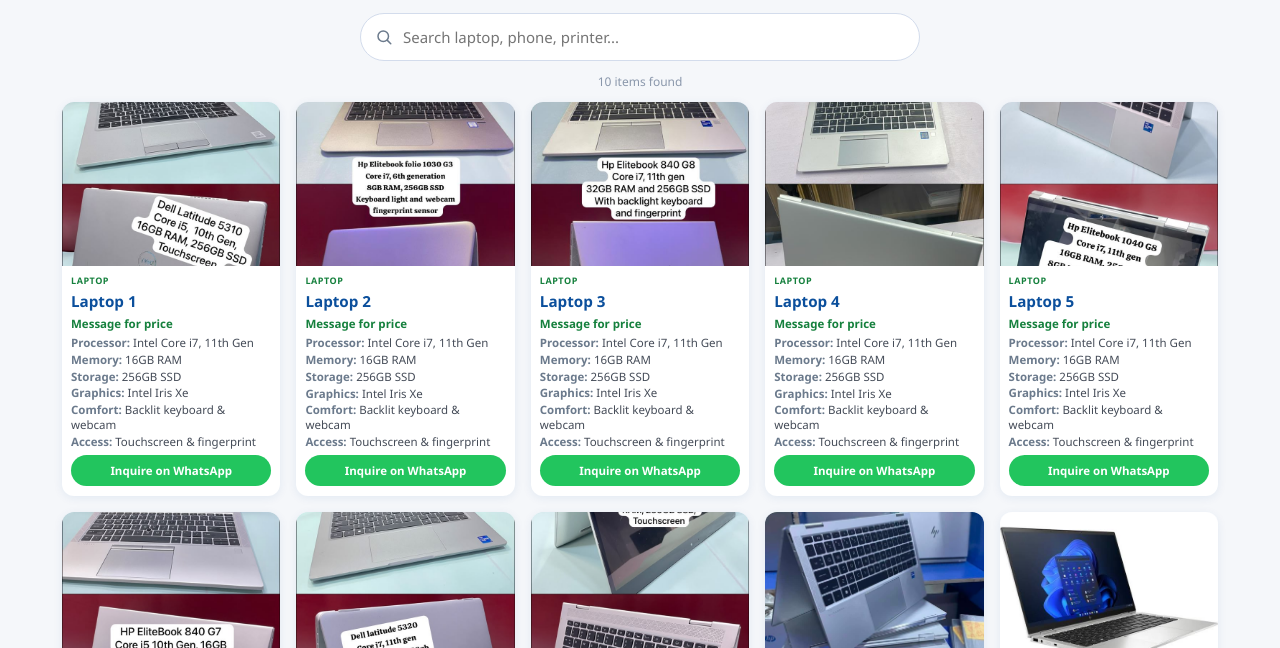
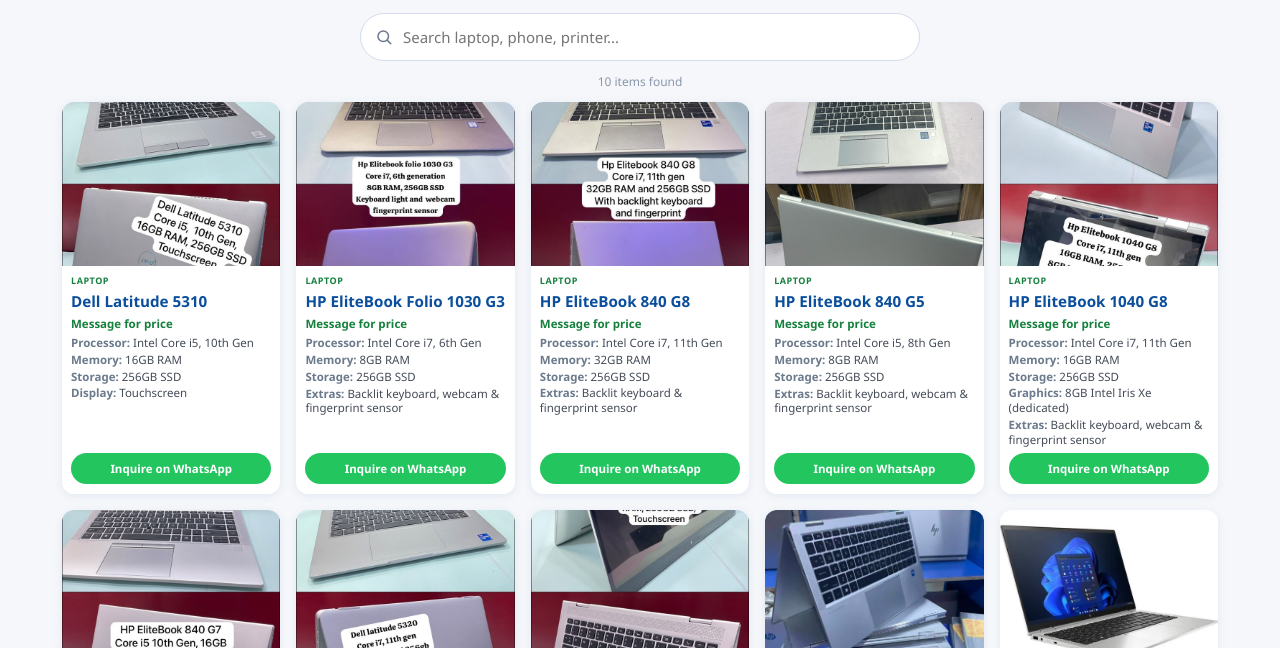
Before and after one commit to ucemmanuelife15-debug/iuex-globe-net, a plain HTML site: page store.html in a window 1280 px wide. Shown: the part 152-800 px from the top of the page. Drawn offline with Linux system fonts and the light colour scheme.

Commit message:
previous page menu buttrons, store laptop names and spec

```diff
--- a/store.html
+++ b/store.html
@@ -122,35 +122,43 @@
 
    cat    = category (Laptop, Phone, Printer, Accessory ... new ones appear
             automatically as filter buttons)
-   img    = photo file inside the images/Icons/ folder
+   img    = photo file inside the images/Icons/ folder (or a full path like images/Hero/photo.jpg)
    price  = text shown as the price
    specs  = lines shown under the photo, written as "Label: value"
    ===================================================================== */
 var PHONE = "2349015045558";
 var IMG_FOLDER = "images/Icons/";
 
-// The specs below are placeholders (the HP EliteBook specs).
-// Replace them for each product with the real specs from its photo.
-var SPEC = [
-  "Processor: Intel Core i7, 11th Gen",
-  "Memory: 16GB RAM",
-  "Storage: 256GB SSD",
-  "Graphics: Intel Iris Xe",
-  "Comfort: Backlit keyboard & webcam",
-  "Access: Touchscreen & fingerprint"
-];
+var PRODUCTS = [
+  { cat: "Laptop", name: "Dell Latitude 5310", img: "1 (2).jpg", price: "Message for price", specs: [
+      "Processor: Intel Core i5, 10th Gen", "Memory: 16GB RAM", "Storage: 256GB SSD", "Display: Touchscreen" ] },
 
-var PRODUCTS = [
-  { cat: "Laptop", name: "Laptop 1", img: "1 (2).jpg", price: "Message for price", specs: SPEC },
-  { cat: "Laptop", name: "Laptop 2", img: "2.jpg",     price: "Message for price", specs: SPEC },
-  { cat: "Laptop", name: "Laptop 3", img: "3.jpg",     price: "Message for price", specs: SPEC },
-  { cat: "Laptop", name: "Laptop 4", img: "4.jpg",     price: "Message for price", specs: SPEC },
-  { cat: "Laptop", name: "Laptop 5", img: "5.jpg",     price: "Message for price", specs: SPEC },
-  { cat: "Laptop", name: "Laptop 6", img: "6.jpg",     price: "Message for price", specs: SPEC },
-  { cat: "Laptop", name: "Laptop 7", img: "7.jpg",     price: "Message for price", specs: SPEC },
-  { cat: "Laptop", name: "Laptop 8", img: "8.jpg",     price: "Message for price", specs: SPEC },
-  { cat: "Laptop", name: "Laptop 9", img: "9.jpg",     price: "Message for price", specs: SPEC },
-  { cat: "Laptop", name: "HP EliteBook 1040 G8", img: "images/Hero/Store.JPG.jpg", price: "Message for price", specs: SPEC }
+  { cat: "Laptop", name: "HP EliteBook Folio 1030 G3", img: "2.jpg", price: "Message for price", specs: [
+      "Processor: Intel Core i7, 6th Gen", "Memory: 8GB RAM", "Storage: 256GB SSD", "Extras: Backlit keyboard, webcam & fingerprint sensor" ] },
+
+  { cat: "Laptop", name: "HP EliteBook 840 G8", img: "3.jpg", price: "Message for price", specs: [
+      "Processor: Intel Core i7, 11th Gen", "Memory: 32GB RAM", "Storage: 256GB SSD", "Extras: Backlit keyboard & fingerprint sensor" ] },
+
+  { cat: "Laptop", name: "HP EliteBook 840 G5", img: "4.jpg", price: "Message for price", specs: [
+      "Processor: Intel Core i5, 8th Gen", "Memory: 8GB RAM", "Storage: 256GB SSD", "Extras: Backlit keyboard, webcam & fingerprint sensor" ] },
+
+  { cat: "Laptop", name: "HP EliteBook 1040 G8", img: "5.jpg", price: "Message for price", specs: [
+      "Processor: Intel Core i7, 11th Gen", "Memory: 16GB RAM", "Storage: 256GB SSD", "Graphics: 8GB Intel Iris Xe (dedicated)", "Extras: Backlit keyboard, webcam & fingerprint sensor" ] },
+
+  { cat: "Laptop", name: "HP EliteBook 840 G7", img: "6.jpg", price: "Message for price", specs: [
+      "Processor: Intel Core i5, 10th Gen", "Memory: 16GB RAM", "Storage: 256GB SSD" ] },
+
+  { cat: "Laptop", name: "Dell Latitude 5320", img: "7.jpg", price: "Message for price", specs: [
+      "Processor: Intel Core i7, 11th Gen", "Memory: 16GB RAM", "Storage: 256GB SSD" ] },
+
+  { cat: "Laptop", name: "HP EliteBook 830 G6 x360", img: "8.jpg", price: "Message for price", specs: [
+      "Processor: Intel Core i5, 8th Gen", "Memory: 16GB RAM", "Storage: 256GB SSD", "Display: Touchscreen" ] },
+
+  { cat: "Laptop", name: "HP EliteBook 1040 G8 x360", img: "9.jpg", price: "Message for price", specs: [
+      "Processor: Intel Core i7, 11th Gen", "Memory: 16GB RAM", "Storage: 512GB SSD", "Extras: Face ID, backlit keyboard & fingerprint sensor" ] },
+
+  { cat: "Laptop", name: "HP EliteBook 1040 G8", img: "images/Hero/Store.JPG.jpg", price: "Message for price", specs: [
+      "Processor: Intel Core i7, 11th Gen", "Memory: 16GB RAM", "Storage: 256GB SSD", "Graphics: Intel Iris Xe", "Extras: Backlit keyboard, webcam, touchscreen & fingerprint sensor" ] }
 ];
 
 /* ===================== below here: no need to edit ===================== */
```
Also changed, not shown: community.html (+0 -5 lines), courses.html (+0 -5 lines), dashboard.html (+0 -5 lines), elink.html (+0 -5 lines), eroute.html (+0 -5 lines), products.html (+0 -5 lines), reviews.html (+0 -5 lines).
